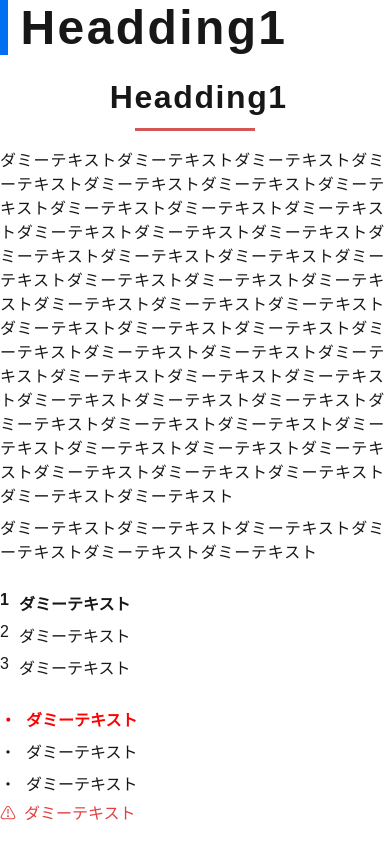
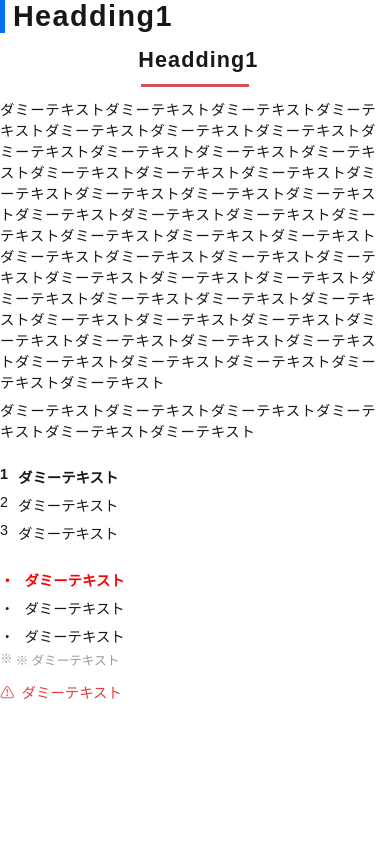
Before and after one commit to Iguchi-Masato-toko/next_git_practice, a Next.js app: page / in a window 390 px wide. Built offline with nearby package versions, Linux system fonts and the light colour scheme.

Commit message:
[modify] fix style

```diff
--- a/src/app/globals.css
+++ b/src/app/globals.css
@@ -15,6 +15,10 @@
   :root {
     --background: #0a0a0a;
     --foreground: #ededed;
+  }
+  body {
+    background: var(--background);
+    color: var(--foreground);
   }
 }
 
@@ -38,6 +42,17 @@ body {
   margin-inline: auto;
 }
 
+@media (max-width: 767px) {
+  html {
+    font-size: 56.25%; /* 1rem = 9px */
+  }
+
+  .l-wrap {
+    width: 100%;
+    padding-inline: 1.6rem;
+  }
+}
+
 ul {
   list-style: none;
 }
@@ -51,7 +66,7 @@ ul {
 }
 
 .c-txt {
-  display: inline-block;
+  display: block;
   letter-spacing: 0.05em;
 }
 
@@ -59,38 +74,8 @@ ul {
   margin-top: 0.5em;
 }
 
-* .c-numericList,
-* .c-list {
-  margin-top: 2rem;
+@media (prefers-color-scheme: dark) {
+  .c-txt {
+    color: var(--foreground);
+  }
 }
-
-.c-list,
-.c-numericList {
-  display: flex;
-  flex-direction: column;
-  justify-content: center;
-}
-
-.c-numericList {
-  counter-reset: item-counter;
-}
-
-.c-list .c-listItem,
-.c-numericList .c-listItem {
-  position: relative;
-  display: flex;
-  margin-top: 0.5em;
-  gap: 10px;
-}
-
-.c-numericList .c-listItem {
-  counter-increment: item-counter;
-}
-
-.c-numericList .c-listItem::before {
-  content: counter(item-counter);
-}
-
-.c-list .c-listItem::before {
-  content: "・";
-}
--- a/src/app/layout.tsx
+++ b/src/app/layout.tsx
@@ -23,10 +23,7 @@ export default function RootLayout({
   children: React.ReactNode;
 }>) {
   return (
-    <html
-      lang="ja"
-      className={`${geistSans.variable} ${geistMono.variable} h-full antialiased`}
-    >
+    <html lang="ja">
       <title>トップページ</title>
       <body className="min-h-full flex flex-col">
         <div className="c-wrap">{children}</div>
--- a/src/app/page.tsx
+++ b/src/app/page.tsx
@@ -9,6 +9,7 @@ import {
   ListItem,
   WarningList,
   WarningListItem,
+  NoteListItem,
 } from "@/module/List/List";
 
 export default function Home() {
@@ -36,6 +37,9 @@ export default function Home() {
         <ListItem>ダミーテキスト</ListItem>
         <ListItem>ダミーテキスト</ListItem>
       </List>
+      <NoteListItem>
+        <NoteListItem>ダミーテキスト</NoteListItem>
+      </NoteListItem>
       <WarningList>
         <WarningListItem>ダミーテキスト</WarningListItem>
       </WarningList>
--- a/src/module/CodeBlock/style/codeBlock.module.css
+++ b/src/module/CodeBlock/style/codeBlock.module.css
@@ -7,6 +7,7 @@
   max-width: 750px;
   margin-inline: auto;
   margin-top: 30px;
+  margin-bottom: 30px;
   border-radius: 6px;
   overflow: hidden;
   font-family: Consolas, "Courier New", monospace;
--- a/src/module/Headding/style/headding.module.css
+++ b/src/module/Headding/style/headding.module.css
@@ -38,3 +38,32 @@
   left: 50%;
   transform: translateX(-50%);
 }
+
+@media (max-width: 767px) {
+  .c-heading1 {
+    font-size: 3.2rem;
+    border-left-width: 5px;
+    padding-left: 0.875rem;
+    margin-bottom: 1.6rem;
+  }
+
+  .c-heading2 {
+    font-size: 2.4rem;
+    border-left-width: 5px;
+    padding-left: 0.875rem;
+    margin-bottom: 1.2rem;
+  }
+
+  .c-heading2--underline {
+    font-size: 2.4rem;
+    margin-bottom: 1.2rem;
+  }
+}
+
+@media (prefers-color-scheme: dark) {
+  .c-heading1,
+  .c-heading2,
+  .c-heading__txt {
+    color: var(--foreground);
+  }
+}
--- a/src/module/List/List.tsx
+++ b/src/module/List/List.tsx
@@ -2,11 +2,11 @@ import { ReactNode } from "react";
 import styles from "./style/list.module.css";
 
 const NumericList = ({ children }: { children: ReactNode }) => {
-  return <ul className="c-numericList">{children}</ul>;
+  return <ul className={styles["c-numericList"]}>{children}</ul>;
 };
 
 const List = ({ children }: { children: ReactNode }) => {
-  return <ul className="c-list">{children}</ul>;
+  return <ul className={styles["c-list"]}>{children}</ul>;
 };
 
 const ListItem = ({
@@ -17,7 +17,9 @@ const ListItem = ({
   param?: { modifier?: string[] };
 }) => {
   const modifiers = param?.modifier?.map((m) => `u-${m}`).join(" ") ?? "";
-  const className = modifiers ? `c-listItem ${modifiers}` : "c-listItem";
+  const className = modifiers
+    ? `${styles["c-listItem"]} ${modifiers}`
+    : styles["c-listItem"];
   return <li className={className}>{children}</li>;
 };
 
@@ -40,7 +42,7 @@ const NoteListItem = ({
   param,
 }: {
   children: ReactNode;
-  param?: { modifier?: ("small" | "indent" | "muted")[] };
+  param?: { modifier?: ("small" | "indent")[] };
 }) => {
   const baseClass = styles["c-noteList__item"];
   const modifierClasses =
--- a/src/module/List/style/list.module.css
+++ b/src/module/List/style/list.module.css
@@ -1,3 +1,39 @@
+* .c-numericList,
+* .c-list {
+  margin-top: 2rem;
+}
+
+.c-list,
+.c-numericList {
+  display: flex;
+  flex-direction: column;
+  justify-content: center;
+}
+
+.c-numericList {
+  counter-reset: item-counter;
+}
+
+.c-list .c-listItem,
+.c-numericList .c-listItem {
+  position: relative;
+  display: flex;
+  margin-top: 0.5em;
+  gap: 10px;
+}
+
+.c-numericList .c-listItem {
+  counter-increment: item-counter;
+}
+
+.c-numericList .c-listItem::before {
+  content: counter(item-counter);
+}
+
+.c-list .c-listItem::before {
+  content: "・";
+}
+
 /* ==========================================================================
    component: 警告リスト (c-warningList)
    ========================================================================== */
@@ -38,8 +74,8 @@
   align-items: flex-start;
   gap: 0.25em;
   padding: 0.2em 0;
-  font-size: 0.875rem;
-  color: #555;
+  font-size: 1.4rem;
+  color: #999;
   line-height: 1.6;
 }
 
@@ -61,8 +97,3 @@
 .c-noteList__item--indent {
   padding-left: 1em;
 }
-
-/* 薄いグレーで補足的に表示する */
-.c-noteList__item--muted {
-  color: #999;
-}
```
Also changed, not shown: src/app/components/layout.tsx (+2 -16 lines), src/app/components/page.tsx (+33 -1 lines), src/module/Link/Link.tsx (added, +47 -0 lines), src/module/Link/style/style.module.css (added, +35 -0 lines).
